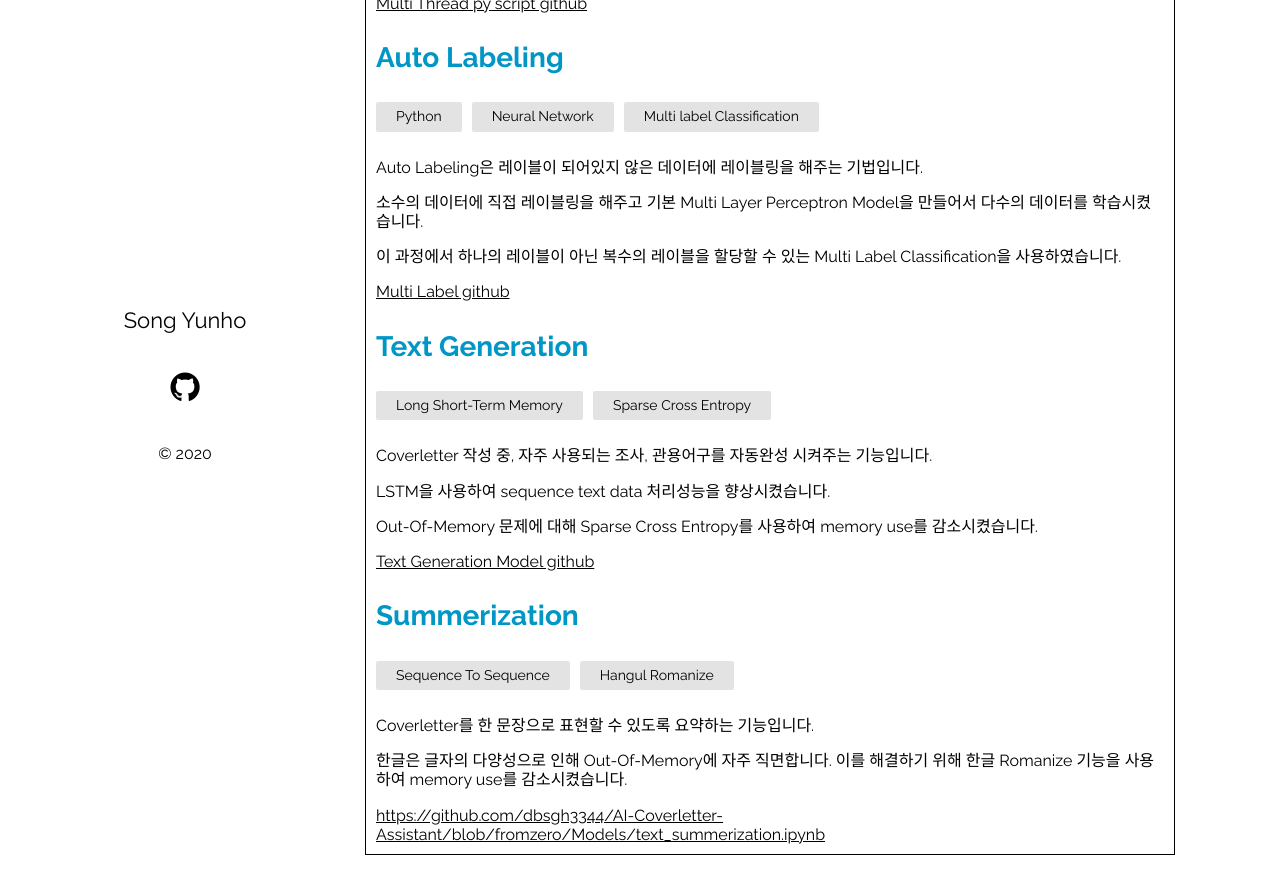
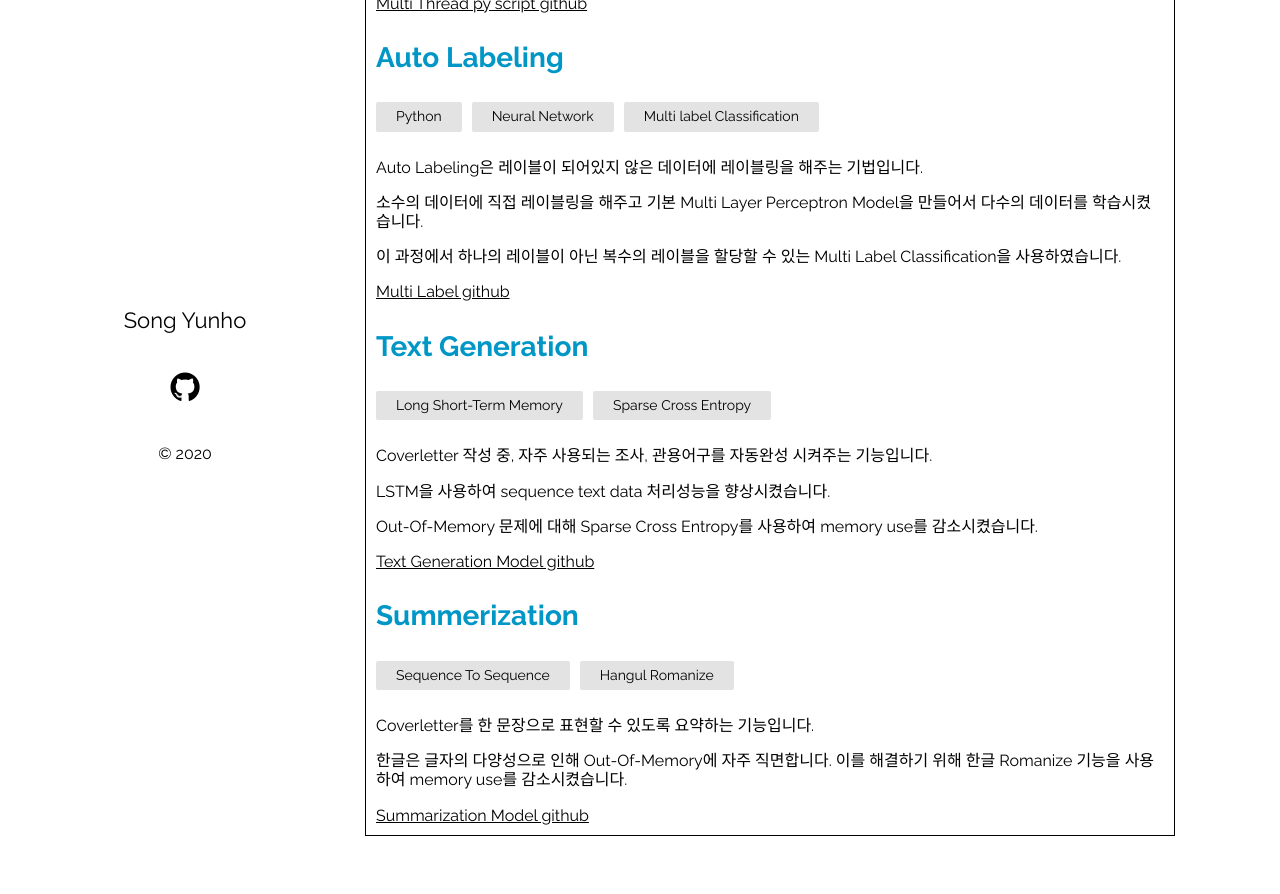
Before and after one commit to dbsgh3344/dbsgh3344.github.io, a Jekyll site: the page built from index.md, in a window 1280 px wide and 900 px high, scrolled down 949 px. Shown: the top 894 px of the window. Built offline with Jekyll 4.4.1, drawn with Linux system fonts in a browser that asks for light colours.

Commit message:
add summarization model link

```diff
--- a/_layouts/home.html
+++ b/_layouts/home.html
@@ -118,7 +118,7 @@ layout: default
         <p>한글은 글자의 다양성으로 인해 Out-Of-Memory에 자주 직면합니다. 이를 해결하기 위해 한글 Romanize 기능을 사용하여 memory use를 감소시켰습니다.</p>
         <p></p>
       </div>
-      <a href="" target="_blank">https://github.com/dbsgh3344/AI-Coverletter-Assistant/blob/fromzero/Models/text_summerization.ipynb</a>
+      <a href="https://github.com/dbsgh3344/AI-Coverletter-Assistant/blob/fromzero/Models/text_summerization.ipynb" target="_blank">Summarization Model github</a>
 
     </li>
 
```
